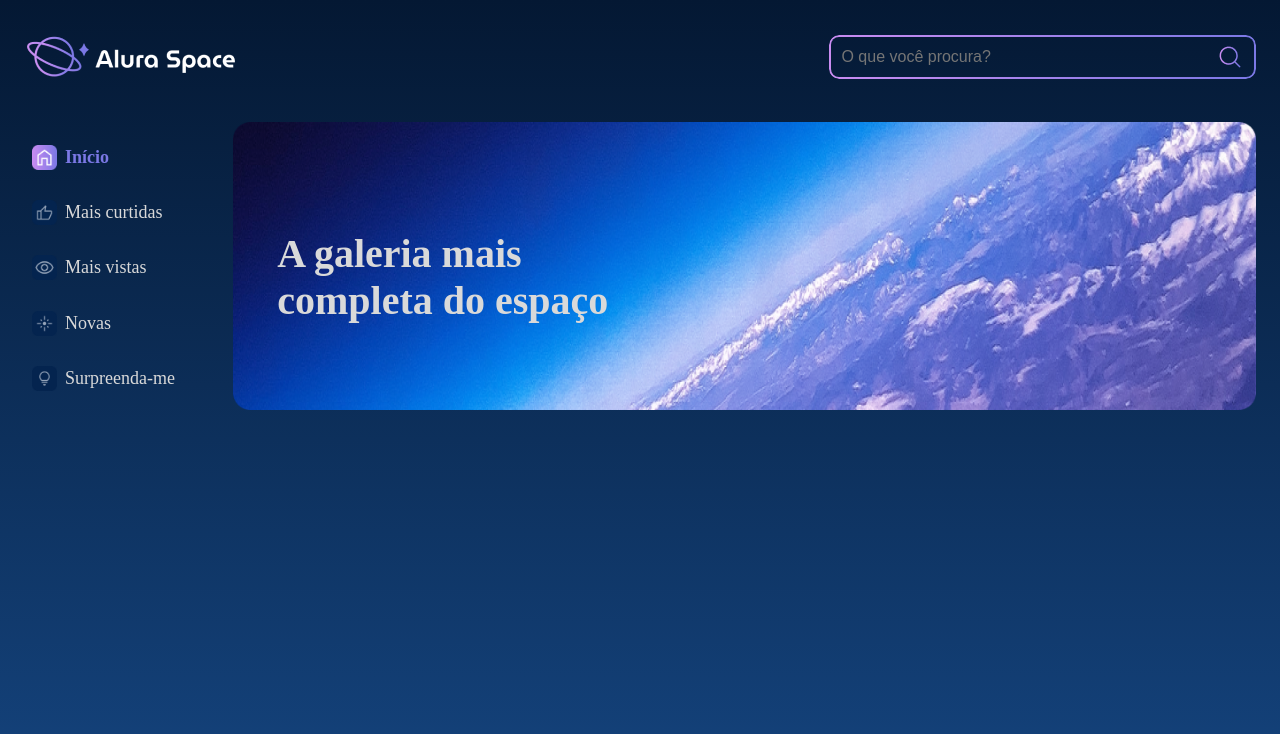
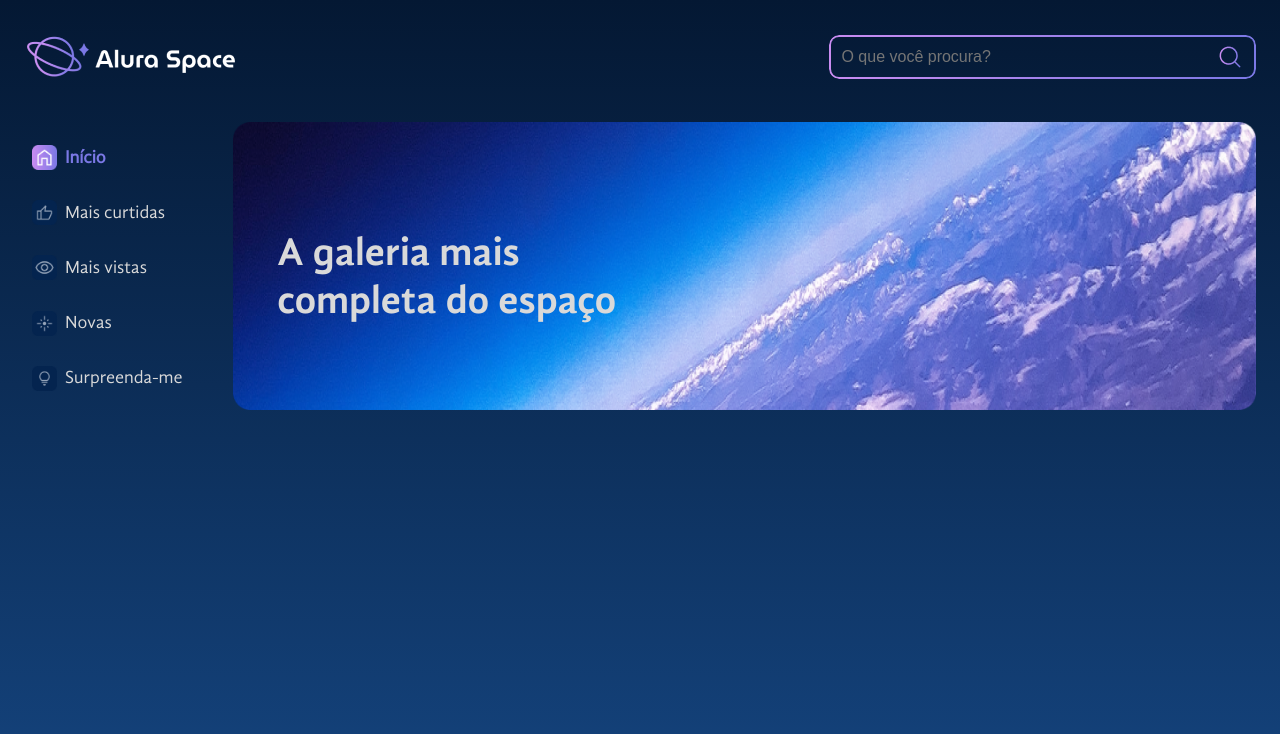
Before and after one commit to kaueslo/Espaco, a React (Create React App) app: page / in a window 1280 px wide. Shown: the top 734 px of the page. Built offline with nearby package versions, Linux system fonts and the light colour scheme.

Commit message:
Definindo a fonte e deixando o css com variaveis

```diff
--- a/src/componentes/Cabecalho/Cabecalho.module.scss
+++ b/src/componentes/Cabecalho/Cabecalho.module.scss
@@ -1,3 +1,5 @@
+@import '../../styles/variaveis';
+
 .cabecalho {
     display: flex;
     justify-content: space-between;
@@ -20,7 +22,7 @@
         border-radius: 10px;
         z-index: -1;
         border: 2px solid transparent;
-        background: linear-gradient(to right, #c98cf1, #7b78e5) border-box;
+        background: linear-gradient(to right, $rosa, $roxo) border-box;
         -webkit-mask: linear-gradient(#fff 0 0) padding-box,
           linear-gradient(#fff 0 0);
         -webkit-mask-composite: xor;
@@ -31,7 +33,7 @@
     &__input {
       width: 80%;
       height: 30px;
-      color: #d9d9d9;
+      color: $cor-do-texto;
       font-size: 1rem;
       border: none;
       background-color: transparent;
--- a/src/componentes/Menu/Menu.module.scss
+++ b/src/componentes/Menu/Menu.module.scss
@@ -1,3 +1,5 @@
+@import '../../styles/variaveis';
+
 .menu {
     width: 18%;
 
@@ -19,8 +21,8 @@
       &:first-child {
         a {
           font-weight: 700;
-          color: #7b78e5;
-          font-family: "GandhiSansRegular";
+          color: $roxo;
+          font-family: $fonte-normal;
         }
       }
     }
@@ -35,7 +37,7 @@
     a {
       text-decoration: none;
       font-size: 1.125rem;
-      color: #d9d9d9;
+      color: $cor-do-texto;
       font-family: "GandhiSansRegular"
     }
   }
--- a/src/index.js
+++ b/src/index.js
@@ -1,6 +1,9 @@
 import React from 'react';
 import ReactDOM from 'react-dom/client';
 import App from './App';
+//Importando os arquivos de fontes
+import "./assets/fontes/GandhiSans-Regular.otf"
+import "./assets/fontes/GandhiSans-Bold.otf"
 
 const root = ReactDOM.createRoot(document.getElementById('root'));
 root.render(
--- a/src/paginas/PaginaInicial/PaginaInicial.module.scss
+++ b/src/paginas/PaginaInicial/PaginaInicial.module.scss
@@ -1,3 +1,5 @@
+@import '../../styles/variaveis';
+
 main {
     margin: 0 24px;
   }
@@ -20,8 +22,10 @@ main {
       h1 {
         position: absolute;
         z-index: 1;
-        color: #d9d9d9;
+        color: $cor-do-texto;
         font-size: 2.5rem;
+        //Colocando a fonte q importamos
+        font-family: $fonte-bold;
         width: 401px;
         height: 144px;
         top: 75px;
--- /dev/null
+++ b/src/styles/_variaveis.scss
@@ -0,0 +1,10 @@
+$fonte-normal: "GandhiSansRegular";
+$fonte-bold: "GandhiSansBold";
+$cor-do-texto: #d9d9d9;
+$azul-escuro: #041833;
+$azul-claro: #154580;
+$azul-rodape: #04244f;
+$rosa: #c98cf1;
+$roxo: #7b78e5;
+$cinza-claro: #9d9d9d;
+$tag-color: rgba(148, 163, 184,0.3);
--- a/src/styles/estilosGlobais.scss
+++ b/src/styles/estilosGlobais.scss
@@ -1,10 +1,11 @@
 @import-normalize;
+@import "./variaveis";
 
 body {
     margin: 0;
     padding: 0;
     min-height: 100vh;
-    background-image: linear-gradient(#041833, #154580);
+    background-image: linear-gradient($azul-escuro, $azul-claro);
     box-sizing: border-box;
   }
 
@@ -12,12 +13,28 @@ body {
     width: 3px;
   }
 
-
   body::-webkit-scrollbar-thumb{
-    background-color: #154580;
+    background-color: $azul-claro;
     border-radius: 20px;
   }
 
   body::-webkit-scrollbar-track{
-    background: linear-gradient(#041833, #154580);
+    background: linear-gradient($azul-escuro, $azul-claro);
   }
+
+  //Colocando as duas fontes, a bold é negrito
+@font-face {
+  font-family: $fonte-normal;
+  src: local($fonte-normal),
+    url("../assets/fontes/GandhiSans-Regular.otf") format("truetype");
+  font-weight: 500;
+  display: swap;
+}
+
+@font-face {
+  font-family: $fonte-bold;
+  src: local($fonte-bold),
+    url("../assets/fontes/GandhiSans-Bold.otf") format("truetype");
+  font-weight: 700;
+  display: swap;
+}
```
Also changed, not shown: src/assets/fontes/GandhiSans-Bold.otf (added), src/assets/fontes/GandhiSans-Regular.otf (added).
